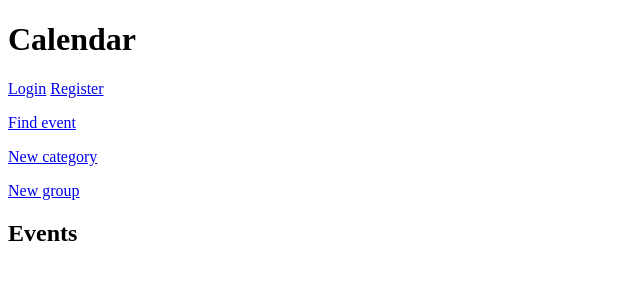
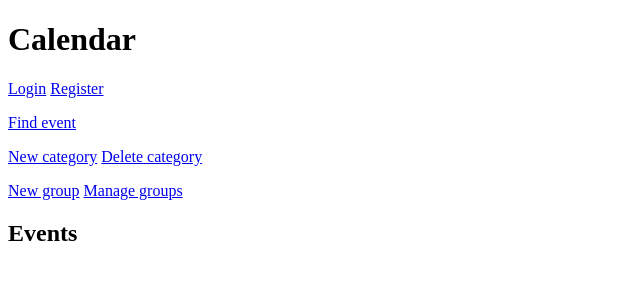
Before and after one commit to dbdizk/ryhma_kalenteri, a Flask app: page / in a window 1280 px wide. Shown: the top 300 px of the page, without its empty margins (0-640 px from the left). Run offline with Flask 3, Linux system fonts and the light colour scheme; data that the repository does not hold is empty.

Commit message:
Added links to index page, edited README to better reflect the app and to include startup instructions

```diff
--- a/templates/index.html
+++ b/templates/index.html
@@ -28,10 +28,10 @@
     <a href="/find_entry">Find event</a>
   </p>
   <p>
-    <a href="/new_category">New category</a>
+    <a href="/new_category">New category</a> <a href="/delete_category">Delete category</a>
   </p>
   <p>
-    <a href="/new_group">New group</a>
+    <a href="/new_group">New group</a> <a href="/manage_groups">Manage groups</a>
   </p>
   <h2>Events</h2>
   <ul>
```
Also changed, not shown: README.md.
